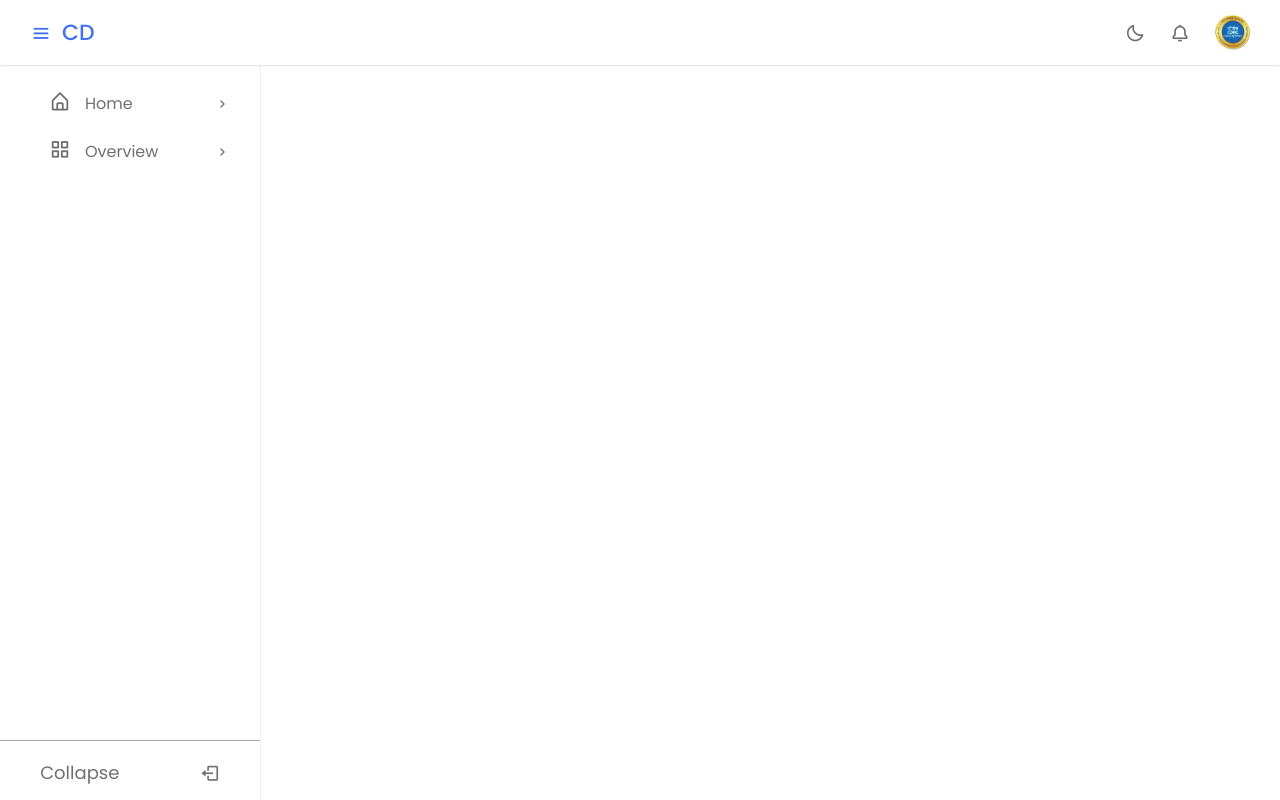
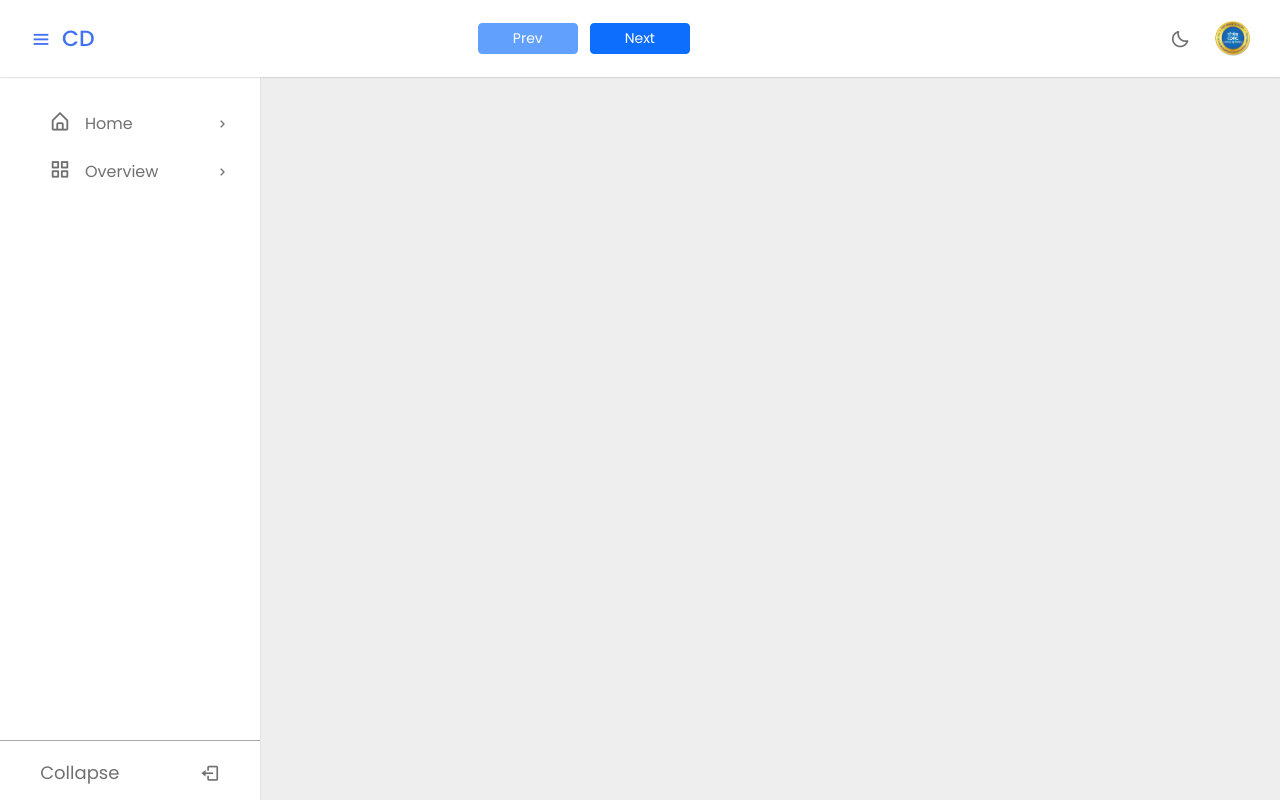
Before and after one commit to DipakNagare/ContentDelevary-for-E-Learning-Platform, a React (Create React App) app: page / in a window 1280 px wide. Built offline with nearby package versions, Linux system fonts and the light colour scheme.

Commit message:
adding buttons in navbar

```diff
--- a/src/App.js
+++ b/src/App.js
@@ -14,6 +14,12 @@ function App() {
   const [isSidebarHoverable, setSidebarHoverable] = useState(false);
   const [isDarkMode, setDarkMode] = useState(false);
   const [selectedContent, setSelectedContent] = useState(null);
+  const [isPreviousContentCompleted, setPreviousContentCompleted] = useState(false);
+
+
+  const markContentCompleted = () => {
+    setPreviousContentCompleted(true);
+  };
 
   const handleSidebarToggle = () => {
     setSidebarOpen(!isSidebarOpen);
@@ -74,6 +80,9 @@ function App() {
         isDarkMode={isDarkMode}
         handleSidebarToggle={handleSidebarToggle}
         handleDarkModeToggle={handleDarkModeToggle}
+        setSelectedContent={setSelectedContent}
+        menuItems={MenuItems}
+
       />
       <Sidebar
         isSidebarOpen={isSidebarOpen}
@@ -85,7 +94,14 @@ function App() {
 
       />
       {/* Add other components/content here */}
-      <ContentView selectedContent={selectedContent} />
+      <ContentView
+      selectedContent={selectedContent}
+      setSelectedContent={setSelectedContent}
+      isPreviousContentCompleted={isPreviousContentCompleted}
+      markContentCompleted={markContentCompleted}
+      menuItems={MenuItems}
+
+       />
 
     </div>
   );
--- a/src/CSS/ContentView.css
+++ b/src/CSS/ContentView.css
@@ -9,7 +9,7 @@
 }
 
 .selected-content {
-    max-width: 90%; /* Ensures that content doesn't overflow the viewport */
+    max-width: 100%; /* Ensures that content doesn't overflow the viewport */
     max-height: 100%; /* Ensures that content doesn't overflow the viewport */
     width: auto; /* Allows content to shrink on smaller screens */
 }
@@ -24,6 +24,7 @@
 /* Adjustments when the sidebar is in the "close" state */
 .sidebar.close + .content {
     margin-left: 100px; /* Adjust the margin based on the "close" state width */
+
 }
 
 
@@ -32,4 +33,11 @@
     .sidebar.close + .content {
         margin-left: 0; /* Reset the margin for smaller screens */
     }
+    .content {
+        height: 70vh;
+        transition: margin-left 0.5s; /* Add a transition for smooth animation */
+
+
+
+    }
 }
--- a/src/CSS/NavBar.css
+++ b/src/CSS/NavBar.css
@@ -10,6 +10,10 @@
     padding: 15px 30px;
     z-index: 1000;
     box-shadow: 0 0 2px var(--grey-color-light);
+  }
+
+  body {
+    background-color: #eee;
   }
 
   .logo_item {
@@ -61,3 +65,39 @@
     background-color: var(--dark-background-color);
     color: var(--dark-text-color);
   }
+
+  /* .navbar_button {
+    margin-top: 1px;
+  } */
+
+/* .custom-button {
+  margin-left: 2px;
+  min-width: 100px;
+} */
+
+/* Add responsive styling for small screens */
+@media (max-width: 576px) {
+  .navbar {
+      flex-direction: row; /* Keep items in a row on small screens */
+      justify-content:space-between; /* Add space between items */
+      align-items: center; /* Center items vertically */
+      padding: 5px; /* Adjust padding for better spacing */
+  }
+
+  .custom-button {
+    margin-right: -30px;
+    min-width: 70px;
+
+}
+}
+
+@media (min-width: 768px) {
+  .custom-button {
+      margin-left: -50px;
+      min-width: 100px;
+
+  }
+}
+
+
+  /* next and privious button  */
--- a/src/CSS/SideBar.css
+++ b/src/CSS/SideBar.css
@@ -1,7 +1,7 @@
 /* Sidebar.css */
 
 .sidebar {
-  background-color: var(--white-color);
+  background-color: #fff;
   width: 260px;
   position: fixed;
   top: 0;
@@ -25,6 +25,7 @@
 
 .menu_content {
   position: relative;
+  margin-top: 20px;
 }
 
 .menu_title {
@@ -202,3 +203,16 @@
   background-color: var(--dark-background-color);
   color: var(--dark-text-color);
 }
+@media screen and (max-width: 767px) {
+  .sidebar {
+    display: block;
+  }
+
+  .sidebar.open {
+    display: block;
+  }
+
+  .sidebar.close {
+    display: none;
+  }
+}
--- a/src/CSS/SideNav.css
+++ b/src/CSS/SideNav.css
@@ -20,15 +20,10 @@ body {
   transition: all 0.5s ease;
 }
 
-body.dark {
+App dark {
   background-color: #333;
   --white-color: #333;
   --blue-color: #fff;
   --grey-color: #f2f2f2;
   --grey-color-light: #aaa;
 }
-
-/* Navbar */
-
-
-/* Sidebar */
--- a/src/navbar/Navbar.jsx
+++ b/src/navbar/Navbar.jsx
@@ -1,23 +1,104 @@
-import React from 'react';
+import React, { useState } from 'react';
 import '../CSS/NavBar.css';
 import userimage from '../assets/user.jpeg'
+import { Button } from 'react-bootstrap';
 
-const Navbar = ({ isSidebarOpen, handleSidebarToggle, handleDarkModeToggle, isDarkMode }) => {
+const Navbar = ({ isSidebarOpen, handleSidebarToggle, handleDarkModeToggle, isDarkMode, setSelectedContent, menuItems }) => {
+
+  const [currentSubMenuIndex, setCurrentSubMenuIndex] = useState(0);
+  const [currentSectionIndex, setCurrentSectionIndex] = useState(0);
+
+  const handleNextSubMenu = () => {
+    const currentSubMenu = menuItems[currentSectionIndex]?.submenus || [];
+    if (currentSubMenuIndex < currentSubMenu.length - 1) {
+      const nextContent = currentSubMenu[currentSubMenuIndex + 1];
+      setSelectedContent(nextContent);
+      setCurrentSubMenuIndex(currentSubMenuIndex + 1);
+    }
+  };
+
+  const handlePreviousSubMenu = () => {
+    if (currentSubMenuIndex > 0) {
+      setCurrentSubMenuIndex(currentSubMenuIndex - 1);
+      const previousContent = menuItems[currentSectionIndex]?.submenus[currentSubMenuIndex - 1];
+      setSelectedContent(previousContent);
+    }
+  };
+
+  //   const handleNextSection = () => {
+  //     if (currentSectionIndex < menuItems.length - 1) {
+  //         setCurrentSectionIndex(currentSectionIndex + 1);
+  //         setCurrentSubMenuIndex(0);
+  //         const nextContent = menuItems[currentSectionIndex + 1]?.submenus[0];
+  //         setSelectedContent(nextContent);
+  //     }
+  // };
+
+  // const handlePreviousSection = () => {
+  //     if (currentSectionIndex > 0) {
+  //         setCurrentSectionIndex(currentSectionIndex - 1);
+  //         setCurrentSubMenuIndex(0);
+  //         const previousContent = menuItems[currentSectionIndex - 1]?.submenus[0];
+  //         setSelectedContent(previousContent);
+  //     }
+  // };
+
   return (
     <nav className="navbar">
       <div className="logo_item">
         <i className={`bx bx-menu ${isSidebarOpen ? 'open' : ''}`} onClick={handleSidebarToggle}></i>
-        {/* <img src="images/logo.png" alt=""></img> */}
-        CD</div>
+        {/* <img src="images/logo.png" alt=""></img> */}CD</div>
 
       {/* <div className="search_bar">
         <input type="text" placeholder="Search" />
       </div> */}
+      <div className="row mt-2">
+        {/* <div className="col-3">
+                            <Button
+                                onClick={handlePreviousSection}
+                                disabled={currentSectionIndex === 0}
+                            >
+                                PS
+                            </Button>
+                        </div> */}
+        <div className="col-6 col-md-3 mb-2">
+          <Button
+            onClick={handlePreviousSubMenu}
+            disabled={currentSubMenuIndex === 0}
+            size="sm"
+            block
+            className="custom-button mb-2 mb-md-0" // Use Bootstrap margin classes
+          >
+            Prev
+          </Button>
+        </div>
+        <div className="col-6 col-md-3 mb-2">
+          <Button
+            onClick={handleNextSubMenu}
+            disabled={currentSubMenuIndex === menuItems[currentSectionIndex]?.submenus.length - 1}
+            size="sm"
+            block
+            className="custom-button"
+            style={{ marginLeft: '10px' }} // Additional margin for Windows mode
+          >
+            Next
+          </Button>
+        </div>
+        {/* <div className="col-3 text-end">
+                            <Button
+                                onClick={handleNextSection}
+                                disabled={currentSectionIndex === menuItems.length - 1}
+                            >
+                               NS
+                            </Button>
+                        </div> */}
+      </div>
+
 
       <div className="navbar_content">
         <i className="bi bi-grid"></i>
         <i className={`bx ${isDarkMode ? 'bx-sun' : 'bx-moon'}`} onClick={handleDarkModeToggle}></i>
-        <i className='bx bx-bell'></i>
+        {/* <i className='bx bx-bell'></i> */}
         <img src={userimage} alt="" className="profile" />
       </div>
     </nav>
--- a/src/sidebar/ContentView.jsx
+++ b/src/sidebar/ContentView.jsx
@@ -2,13 +2,19 @@ import React, { useState, useEffect } from 'react';
 import '../CSS/ContentView.css';
 import 'bootstrap/dist/css/bootstrap.min.css';
 
-const ContentView = ({ selectedContent, isSidebarOpen }) => {
+const ContentView = ({ selectedContent, isSidebarOpen, isPreviousContentCompleted, markContentCompleted}) => {
     const [loadingProgress, setLoadingProgress] = useState(0);
+    const [previousMargin, setPreviousMargin] = useState('5px'); // State to store the previous margin
+
+
+
+    // const isMobile = window.innerWidth <= 767;
+
 
     const handleLoad = () => {
-        // Introduce a 3-second delay before showing 100% progress for images
         setTimeout(() => {
             setLoadingProgress(100);
+            markContentCompleted(); // Mark the content as completed when loaded
         }, 3000);
     };
 
@@ -21,6 +27,8 @@ const ContentView = ({ selectedContent, isSidebarOpen }) => {
     };
 
     useEffect(() => {
+        console.log('Selected content updated:', selectedContent);
+
         setLoadingProgress(0);
 
         if (selectedContent) {
@@ -33,6 +41,10 @@ const ContentView = ({ selectedContent, isSidebarOpen }) => {
                 }
             }
         }
+        // Store the current margin before the sidebar is closed
+        if (!isSidebarOpen) {
+            setPreviousMargin(contentStyle.marginLeft);
+        }
 
         return () => {
             const mediaElement = document.getElementById('selected-media');
@@ -41,11 +53,12 @@ const ContentView = ({ selectedContent, isSidebarOpen }) => {
                 mediaElement.removeEventListener('load', handleLoad);
             }
         };
-    }, [selectedContent]);
+    }, [selectedContent, isSidebarOpen]);
 
     const contentStyle = {
-        marginLeft: isSidebarOpen ? '260px' : '80px',
+        marginLeft: isSidebarOpen ? '5px' : previousMargin || '260px', // Use previous margin or default to '260px'
     };
+
 
     return (
         <div className="content" style={contentStyle}>
@@ -63,13 +76,15 @@ const ContentView = ({ selectedContent, isSidebarOpen }) => {
                             {Math.round(loadingProgress)}%
                         </div>
                     </div>
-                    {selectedContent.type === 'image' ? (
+                    {selectedContent.type === 'image' || isPreviousContentCompleted ? (
+                        selectedContent.type === 'image' ? (
                             <>
                                 <img
                                     src={selectedContent.src}
                                     alt={selectedContent.name}
                                     id="selected-media"
                                     className="img-fluid"
+
                                 />
                             </>
                         ) : selectedContent.type === 'video' ? (
@@ -81,11 +96,13 @@ const ContentView = ({ selectedContent, isSidebarOpen }) => {
                                     onTimeUpdate={handleTimeUpdate}
                                 >
                                     <source src={selectedContent.src} type="video/mp4" />
-                                Your browser does not support the video tag.
                                 </video>
                             </>
                         ) : (
                             <p>Unsupported content type</p>
+                        )
+                    ) : (
+                        <p>Complete the previous content 100% before proceeding to the next menu.</p>
                     )}
                 </div>
             )}
--- a/src/sidebar/Sidebar.jsx
+++ b/src/sidebar/Sidebar.jsx
@@ -1,7 +1,7 @@
 import React, { useState } from 'react';
 import '../CSS/SideBar.css';
 
-const Sidebar = ({ isSidebarOpen, isSidebarHoverable, handleSidebarCollapse, handleSidebarExpand, menuItems, handleSublinkClick }) => {
+const Sidebar = ({ isSidebarOpen, isSidebarHoverable, handleSidebarCollapse, handleSidebarExpand, menuItems,handleSublinkClick }) => {
     const [activeSubmenu, setActiveSubmenu] = useState(null);
 
     const toggleSubmenu = (index) => {
```
Also changed, not shown: public/index.html (+2 -23 lines), src/sidebar/MenuItems.jsx (line endings or trailing spaces). Lines whose indentation alone changed are shown as unchanged.
